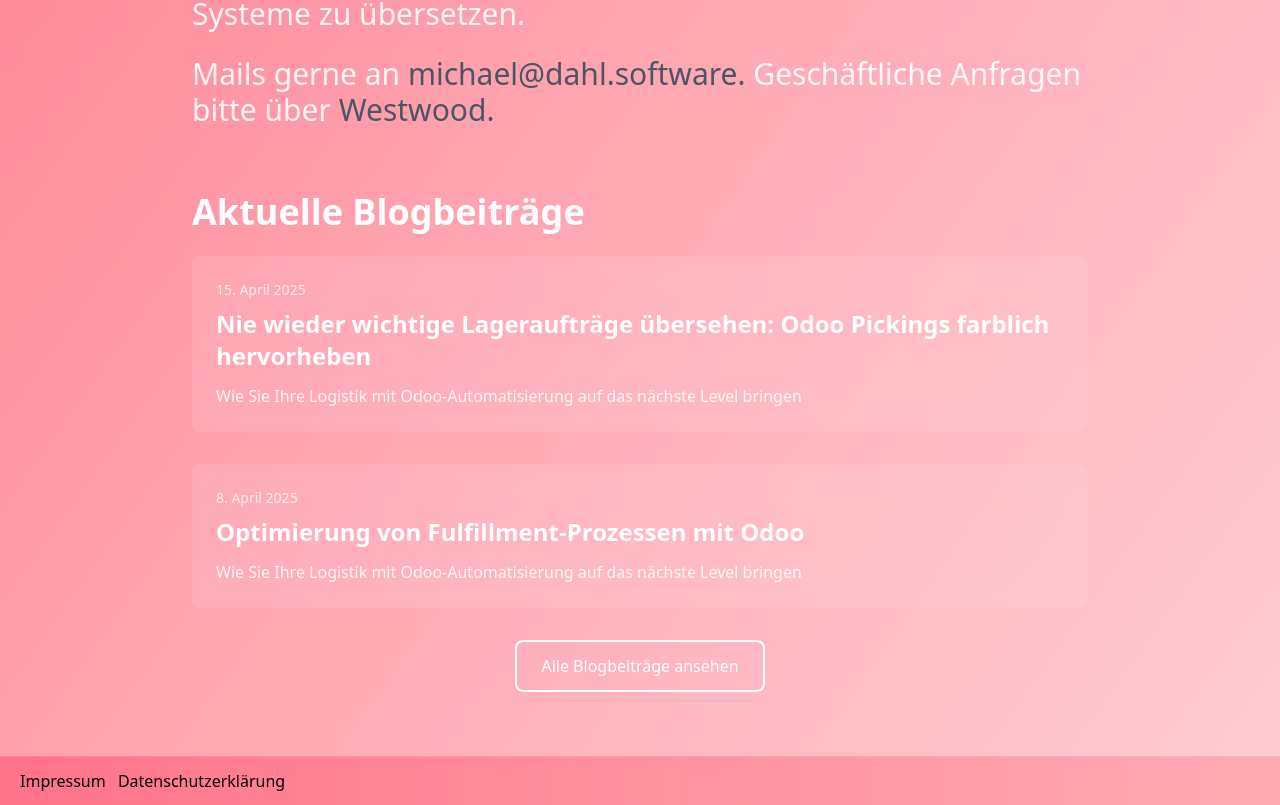
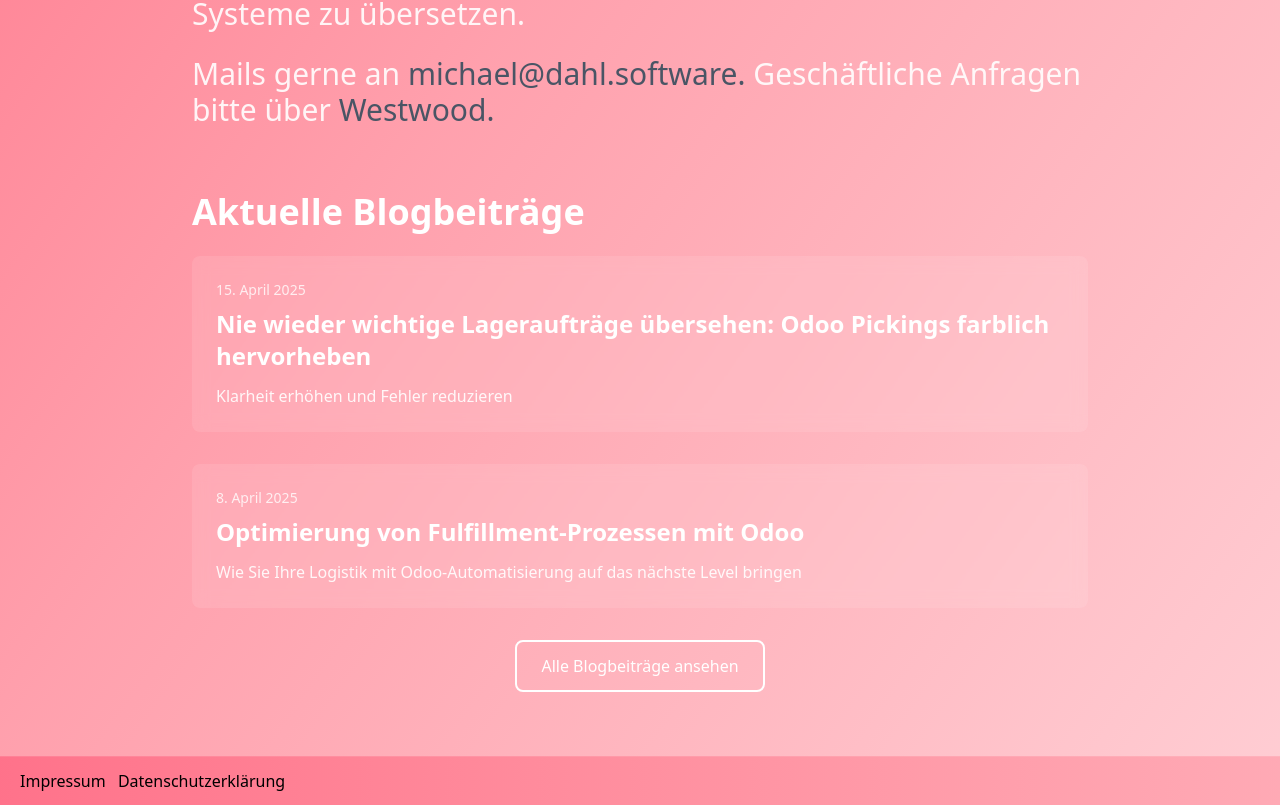
Before and after one commit to micdahl/micdahl.github.io, an Astro site: page / in a window 1280 px wide. Shown: the part 1048-1853 px from the top of the page. Built offline with nearby package versions, Linux system fonts and the light colour scheme; Astro itself is replaced by a stand-in of ours.

Commit message:
refactor(welcome): update odoo picking article description
The description text for the article about Odoo pickings has been shortened and
made more concise, focusing on the core benefits rather than the technical details.

```diff
--- a/src/components/Welcome.astro
+++ b/src/components/Welcome.astro
@@ -74,7 +74,7 @@ import profileImage from '../images/michaeldahl.png';
               Nie wieder wichtige Lageraufträge übersehen: Odoo Pickings farblich hervorheben
             </a>
           </h4>
-          <p class="text-white/90">Wie Sie Ihre Logistik mit Odoo-Automatisierung auf das nächste Level bringen</p>
+          <p class="text-white/90">Klarheit erhöhen und Fehler reduzieren</p>
         </div>
 
         <div class="bg-white/10 rounded-lg p-6 backdrop-blur-sm">
```
